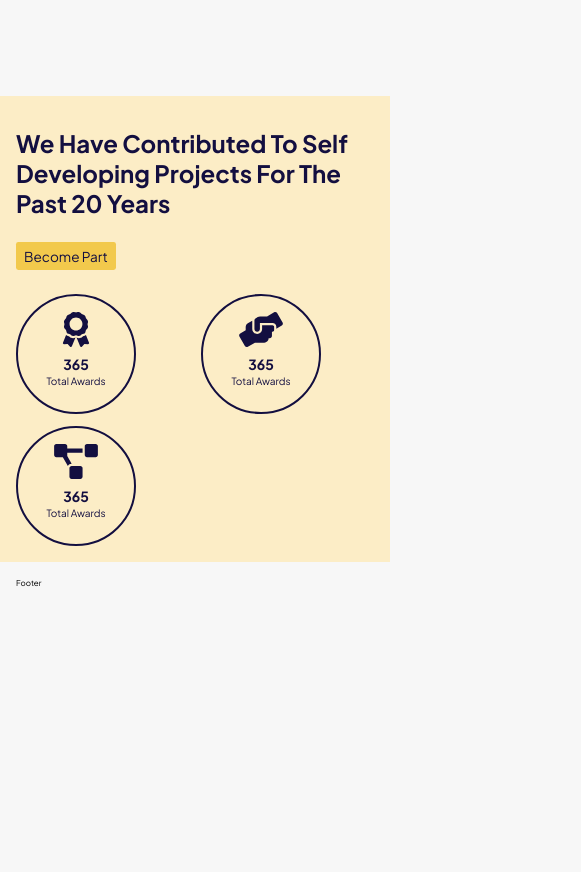
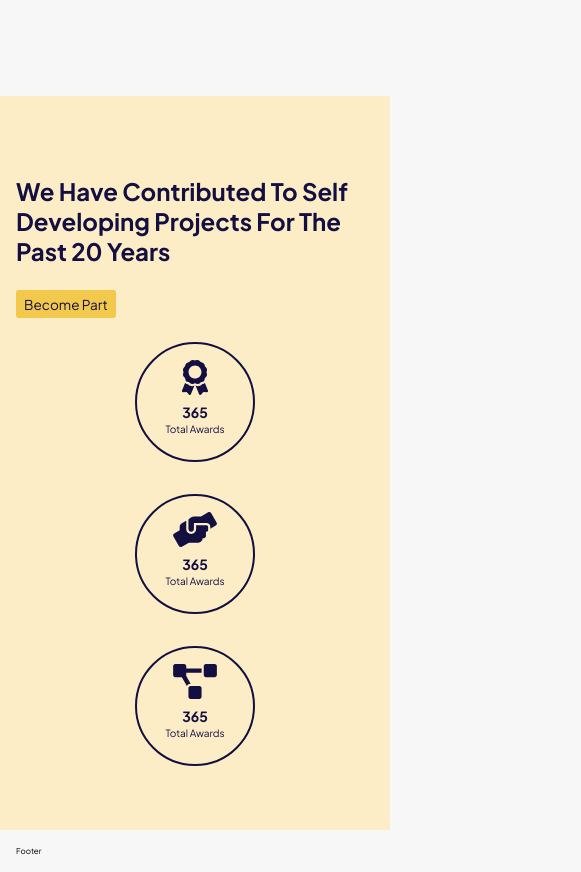
Before and after one commit to Surnmai/hon-adomako-ngo, a React (Create React App) app: page / in a window 390 px wide. Shown: the part 1475-2347 px from the top of the page, 581 px wide, since content can reach past the window. Before the commit the page ends 2079 px from the top, so only its background shows below. Built offline with nearby package versions, Linux system fonts and the light colour scheme.

Commit message:
responsive update

```diff
--- a/src/css/index.css
+++ b/src/css/index.css
@@ -160,6 +160,8 @@ header .icons svg:hover {
   align-items: center;
   gap: 2rem;
   flex-wrap: wrap;
+  padding-top: 8rem;
+  padding-bottom: 8rem;
 }
 .frgBackground .content {
   flex: 1 1 40rem;
@@ -250,10 +252,11 @@ header .icons svg:hover {
   html {
     font-size: 50%;
   }
-  .frgBackground .icons .container .box .content {
-    font-size: 1.5rem;
-    transform: translateX(0%);
-    text-align: center;
-    padding: 1rem;
+  .frgBackground .icons .container {
+    display: flex;
+    flex-direction: column;
+    gap: 4rem;
+    align-items: center;
+    justify-content: center;
   }
 }/*# sourceMappingURL=index.css.map */
--- a/src/css/index.scss
+++ b/src/css/index.scss
@@ -192,6 +192,8 @@ header {
   align-items: center;
   gap: 2rem;
   flex-wrap: wrap;
+  padding-top: 8rem;
+  padding-bottom: 8rem;
 
   .content {
     flex: 1 1 40rem;
@@ -203,6 +205,7 @@ header {
     .container {
       // display: flex;
       // justify-content: space-around;
+      // align-items: center;
       // flex: 1 1 20rem;
       // flex-wrap: wrap;
       // gap: 4rem;
@@ -322,14 +325,15 @@ header {
   .frgBackground {
     .icons {
       .container {
-        .box {
-          .content {
-            font-size: 1.5rem;
-            transform: translateX(0%);
-            text-align: center;
-            padding: 1rem;
-          }
-        }
+        display: flex;
+        flex-direction: column;
+        gap: 4rem;
+        align-items: center;
+        justify-content: center;
+        // .box {
+        //   .content {
+        //   }
+        // }
       }
     }
   }
```
Also changed, not shown: 1 other file (tests, documents, lock files or other folders).
